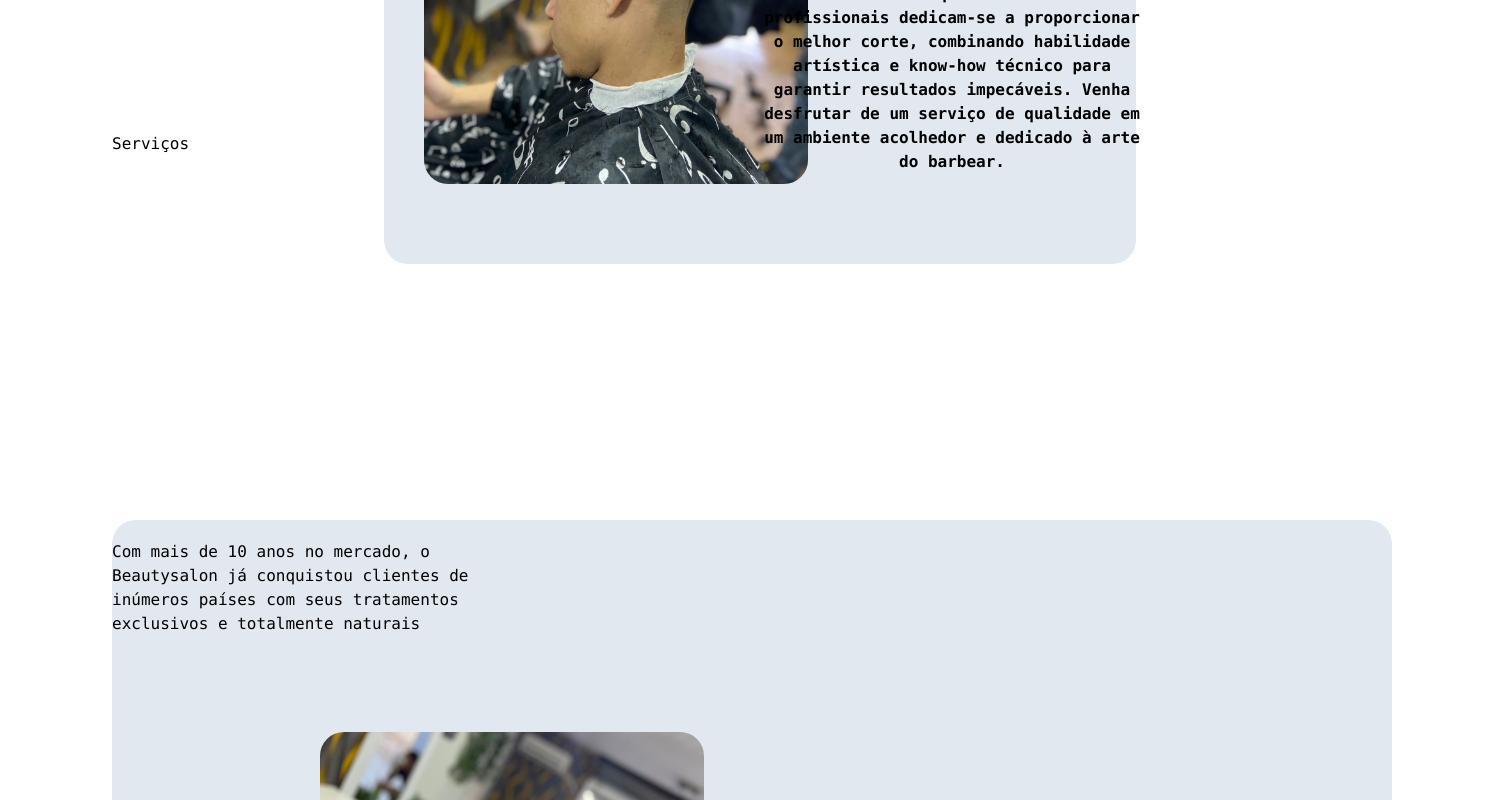
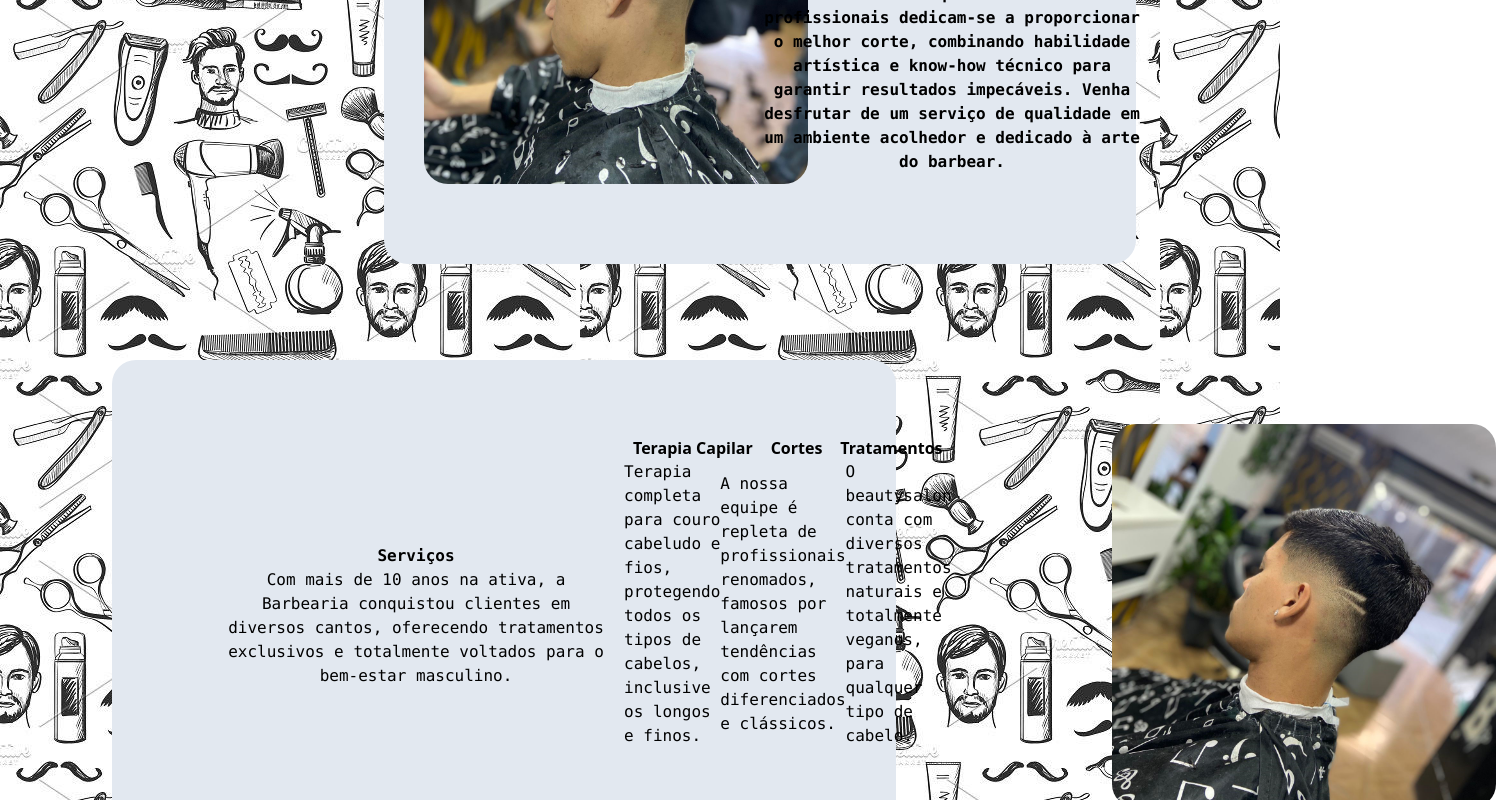
Before and after one commit to ThiagoSilva698/AgendamentoBarbeiro, a Next.js app: page / in a window 1280 px wide. Shown: the part 1120-1920 px from the top of the page, 1496 px wide, since content can reach past the window. Built offline with nearby package versions, Linux system fonts and the light colour scheme.

Commit message:
alinhando o grid
gg

```diff
--- a/src/app/components/footer.tsx
+++ b/src/app/components/footer.tsx
@@ -3,7 +3,7 @@ import React from 'react';
 const Footer = () => {
   return (
     <>
-      <section className=''>
+      <section className='bg-gray-950'>
         <h1>Entre em contato com a gente!</h1>
         <h2>Entre em contato com a Beautysalon, queremos tirar suas dúvidas, ouvir suas críticas e sugestões.</h2>
         <button>Entrar em contato</button>
--- a/src/app/components/servicos.tsx
+++ b/src/app/components/servicos.tsx
@@ -3,18 +3,18 @@ import React from 'react';
 const Servicos = () => {
   return (
     <>
-      <section className='h-96 w-screen flex mr-96 mb-96  flex-col justify-center items-start ml-28 bg-slate-200 rounded-3xl'>
-        <div>
-          <h1>
-            Serviços
-          </h1>
-          <h2 className='w-96 mt-96 justify-center'>
-            Com mais de 10 anos no mercado, o Beautysalon já conquistou clientes de inúmeros países com seus tratamentos exclusivos e totalmente naturais
-          </h2>
+      <section className='grid grid-cols-3 mr-96 mb-96 ml-28 -mt-40 bg-slate-200 rounded-3xl'>
+        <div className='h-96 mb-32 flex items-center'>
+          <div className='mt-32'>
+            <h1 className='text-center ml-28 font-extrabold'>
+              Serviços
+            </h1>
+            <h2 className='w-96 ml-28 text-center'>
+              Com mais de 10 anos na ativa, a Barbearia conquistou clientes em diversos cantos, oferecendo tratamentos exclusivos e totalmente voltados para o bem-estar masculino.
+            </h2>
+          </div>
 
-          <img className='max-w-xl max-h-96 rounded-3xl ml-52 mt-24 mr-10' src="/images/3.jpg" alt="" />
-
-          <div className=''>
+          <div className='w-96 ml-4'>
             <div className='flex items-center justify-around mt-20'>
               <h2 className='font-sans font-bold'>Terapia Capilar</h2>
               <h2 className='font-sans font-bold'>Cortes</h2>
@@ -26,6 +26,9 @@ const Servicos = () => {
               <p>O beautysalon conta com diversos tratamentos naturais e totalmente veganos, para qualquer tipo de cabelo.</p>
             </div>
           </div>
+          <div className='ml-40 mt-32'>
+              <img className='max-w-xl max-h-96 rounded-3xl ' src="/images/3.jpg" alt="" />
+          </div>
         </div>
       </section>
     </>
--- a/src/app/page.tsx
+++ b/src/app/page.tsx
@@ -9,7 +9,7 @@ export default function Home() {
   return (
     <>
       <Header />
-      <div className='bg-white text-black font-mono'>
+      <div className='bg-bgbar text-black font-mono'>
         <main className='h-screen ml-28 flex items-center'>
           <div className='grid grid-cols-2 mt-20 bg-slate-200 rounded-3xl'>
             <div>
--- a/tailwind.config.ts
+++ b/tailwind.config.ts
@@ -1,4 +1,5 @@
 import type { Config } from 'tailwindcss'
+import bgbar from '../AgendamentoBarbeiro/public/images/bgbar.jpg'
 
 const config: Config = {
   content: [
@@ -8,11 +9,7 @@ const config: Config = {
   ],
   theme: {
     extend: {
-      backgroundImage: {
-        'gradient-radial': 'radial-gradient(var(--tw-gradient-stops))',
-        'gradient-conic':
-          'conic-gradient(from 180deg at 50% 50%, var(--tw-gradient-stops))',
-      },
+      backgroundImage: { 'bgbar': "url(/images/bgbar.jpg)"},
     },
   },
   plugins: [],
```
Also changed, not shown: public/images/bgbar.jpg (added).
